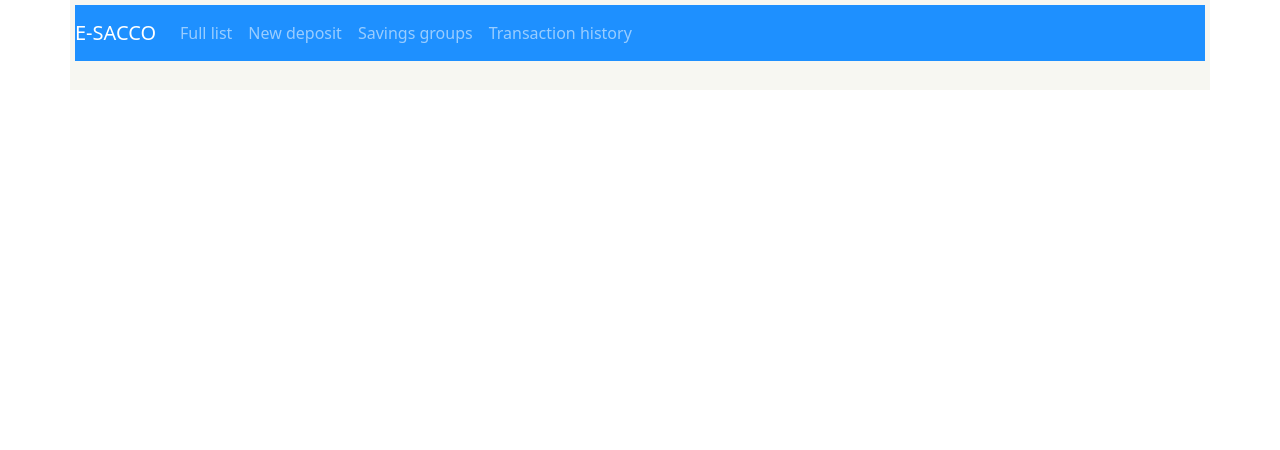
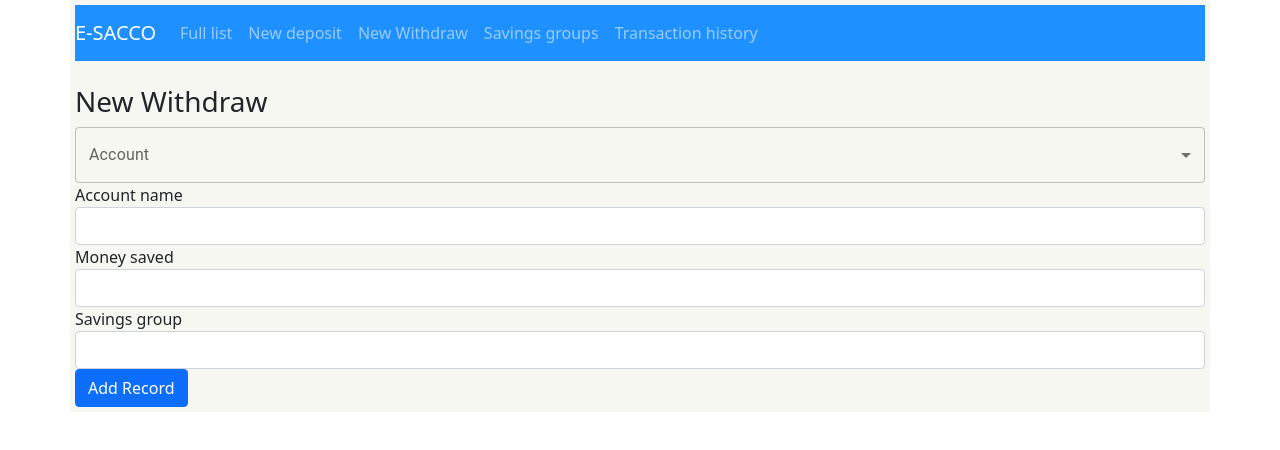
Before and after one commit to Fortune-Muhumuza/nmicros, a React (Create React App) app in the folder frontend/: page /withdraw in a window 1280 px wide. Shown: the top 450 px of the page. Built offline with nearby package versions, Linux system fonts and the light colour scheme.

Commit message:
created withdraw funds component

```diff
--- a/frontend/src/App.js
+++ b/frontend/src/App.js
@@ -14,6 +14,7 @@ import GroupInfo from './components/GroupInfo';
 import DeleteAccount from './components/DeleteAccount';
 import User from './User';
 import Signup from './components/auth/Signup';
+import Withdraw from './components/Transactions/Withdraw'
 
 function App() {
 
@@ -37,6 +38,7 @@ function App() {
         <Route path='/signup' exact component={Signup} />
         <Route path='/signin' exact component={Signin} />
         <Route path='/user' exact component={User} />
+        <Route path='/withdraw' exact component={Withdraw} />
       </div>
     </Router>
   );
--- /dev/null
+++ b/frontend/src/components/Transactions/Withdraw.js
@@ -0,0 +1,78 @@
+import React, { useState, useEffect } from 'react'
+import Box from '@mui/material/Box';
+import InputLabel from '@mui/material/InputLabel';
+import MenuItem from '@mui/material/MenuItem';
+import FormControl from '@mui/material/FormControl';
+import Select from '@mui/material/Select';
+import { useSelector, useDispatch } from 'react-redux'
+
+function Withdraw(props) {
+
+    const [age, setAge] = React.useState('');
+
+    const accountNames = useSelector(state => state.users.records)
+
+    const handleChange = (event) => {
+      setAge(event.target.value);
+    };
+
+
+    useEffect(() => {
+
+    }, [])
+
+    return (
+        <div>
+            <h3>New Withdraw</h3>
+            <form className='form-inline'>
+                <Box sx={{ minWidth: 120 }}>
+                    <FormControl fullWidth>
+                        <InputLabel id="demo-simple-select-label">Account</InputLabel>
+                        <Select
+                            labelId="demo-simple-select-label"
+                            id="demo-simple-select"
+                            value={age}
+                            label="Account Name"
+                            onChange={handleChange}
+                        >{
+                            accountNames.map((accountName) => (
+                                <MenuItem  value={accountName.value} >{accountName.accountName}</MenuItem>
+                            ))
+                        }
+                        </Select>
+                    </FormControl>
+                </Box>
+                <div >
+                    <label>Account name</label>
+                    <input
+                        type="text"
+
+                        className='form-control'
+                    />
+                </div>
+                <div>
+                    <label>Money saved</label>
+                    <input
+                        type="number"
+
+                        className='form-control'
+                    />
+                </div>
+
+
+                <div>
+                    <label>Savings group</label>
+                    <input
+                        type="string"
+
+                        className='form-control'
+                    />
+                </div>
+
+                <button type="submit" className="btn btn-primary">Add Record</button>
+            </form>
+        </div>
+    )
+}
+
+export default Withdraw
--- a/frontend/src/components/UI/Navbar.js
+++ b/frontend/src/components/UI/Navbar.js
@@ -15,6 +15,9 @@ export default class Navbar extends Component {
                         <li className="navbar-item">
                             <Link to='/create' className='nav-link' > New deposit</Link>
                         </li>
+                        <li className="navbar-item">
+                            <Link to='/withdraw' className='nav-link' > New Withdraw</Link>
+                        </li>
                         {/* <li className="navbar-item">
                             <Link to='/singleRecord' className='nav-link' > Single record</Link>
                         </li> */}
```
